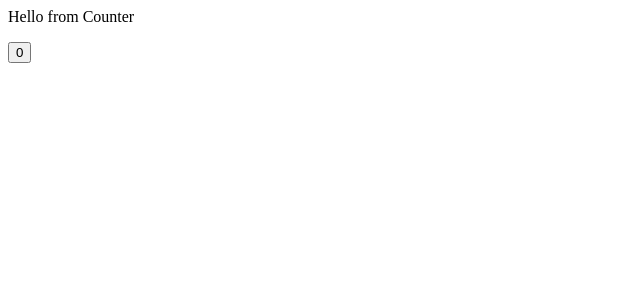
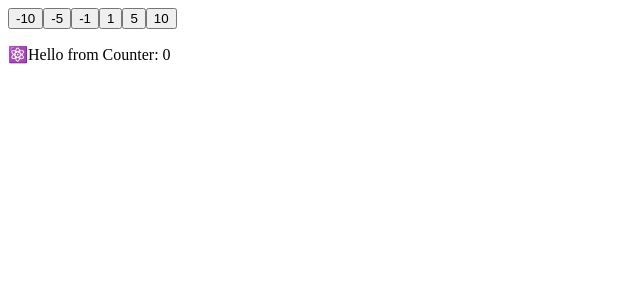
Before and after one commit to tarizer/starmatch, a React (Create React App) app: page / in a window 1280 px wide. Shown: the top 300 px of the page, without its empty margins (0-640 px from the left). Built offline with nearby package versions, Linux system fonts and the light colour scheme.

Commit message:
Add Display and button components to counter

```diff
--- a/src/react-getting-started/components/Counter.js
+++ b/src/react-getting-started/components/Counter.js
@@ -1,16 +1,46 @@
 import React, { useState } from "react";
 
-const Counter = () => {
-  const [counter, setCounter] = useState(0);
+const Button = ({ onClickFunction, increment }) => {
+  const handleClick = () => onClickFunction(increment);
+
+  return (
+    <button type="submit" onClick={handleClick}>
+      {increment}
+    </button>
+  );
+};
+
+function Display({ message }) {
+  document.querySelector("title").innerText = `Simple counter: ${message}`;
 
   return (
     <>
-      <div>Hello from Counter</div>
       <p>
-        <button onClick={() => setCounter(counter + 1)}>{counter}</button>
+        <span aria-label="React emoji" role="img">
+          ⚛️
+        </span>
+        Hello from Counter: {message}
       </p>
     </>
   );
-};
+}
+
+function Counter() {
+  const [counter, setCounter] = useState(0);
+  const incrementCounter = (incrementValue) =>
+    setCounter(counter + incrementValue);
+
+  return (
+    <>
+      <Button onClickFunction={incrementCounter} increment={-10} />
+      <Button onClickFunction={incrementCounter} increment={-5} />
+      <Button onClickFunction={incrementCounter} increment={-1} />
+      <Button onClickFunction={incrementCounter} increment={1} />
+      <Button onClickFunction={incrementCounter} increment={5} />
+      <Button onClickFunction={incrementCounter} increment={10} />
+      <Display message={counter} />
+    </>
+  );
+}
 
 export default Counter;
```
